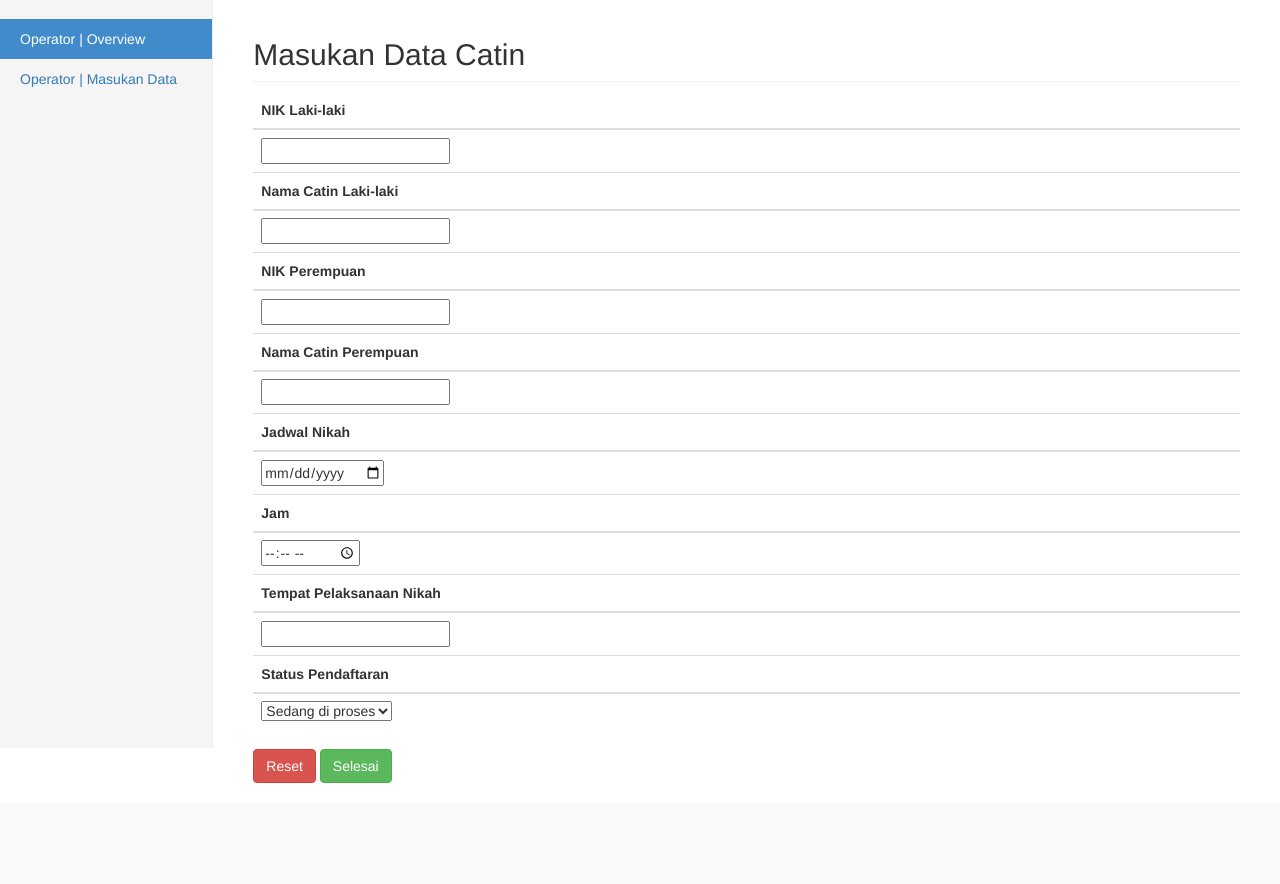
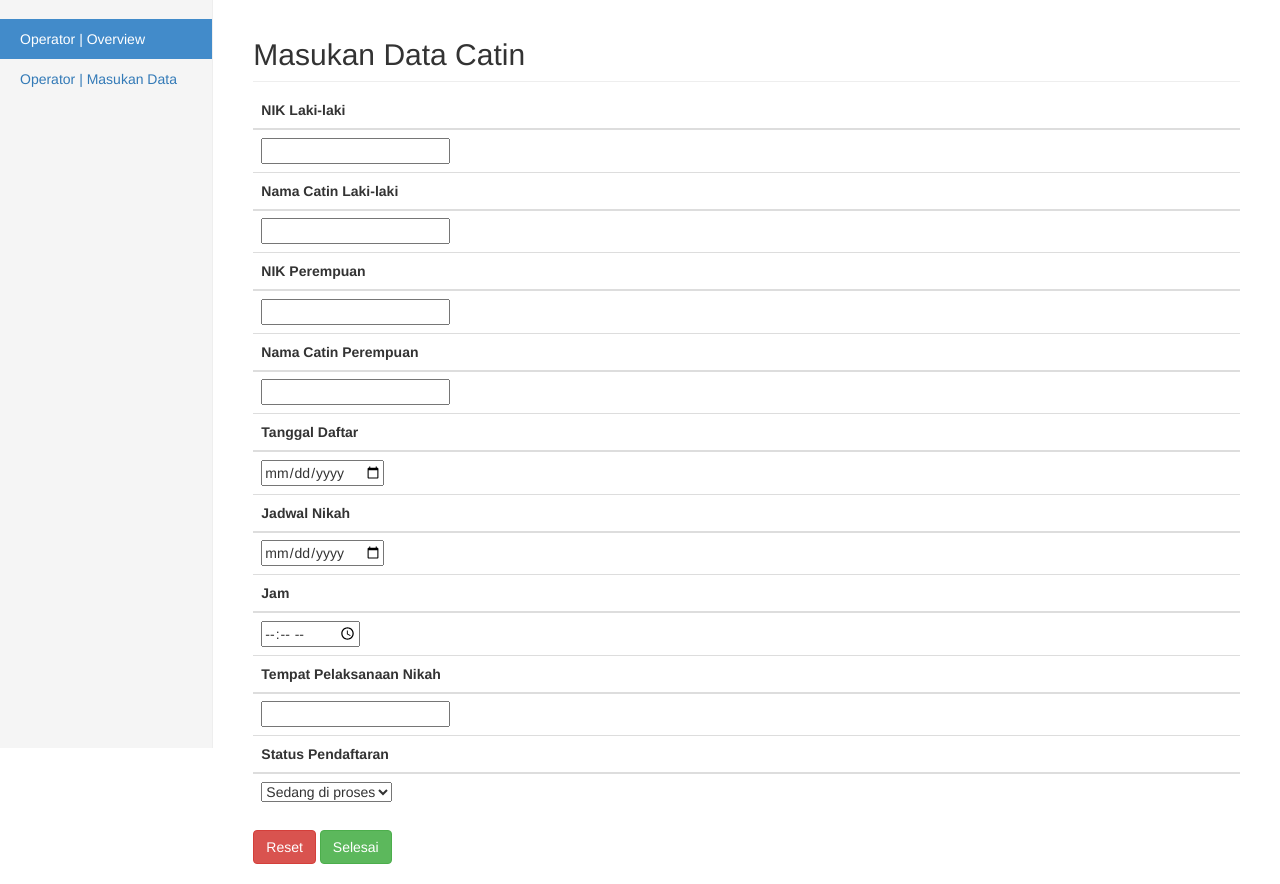
Before and after one commit to trinanda/Junior_Project_web_uci_Sistem-Pendaftaran-Nikah-Online-di-KUA-kecil.-Pyk-Timur, a Flask app: page /operatorAddData in a window 1280 px wide. Shown: the part 52-936 px from the top of the page. Before the commit the page ends 835 px from the top, so only its background shows below. Run offline with Flask 2, Linux system fonts and the light colour scheme; a user stored in the database is signed in; some libraries are stand-ins or nearby versions.

Commit message:
menambahkan fitur tanggal_daftar, namun ini hanya baru untuk operator

```diff
--- a/web_app/app.py
+++ b/web_app/app.py
@@ -202,14 +202,15 @@ def create_app():
                 add_jam = request.form['jam']
                 new_data = DataCatin(form.NIK_catin_laki_laki.data, form.nama_catin_laki_laki.data,
                                      form.NIK_catin_perempuan.data, form.nama_catin_perempuan.data,
-                                     form.jadwal_nikah.data, add_jam, form.tempat_pelaksaan_nikah.data,
-                                     current_user.id, False, form.status_pendaftaran.data)
+                                     form.tanggal_daftar.data, form.jadwal_nikah.data, add_jam,
+                                     form.tempat_pelaksaan_nikah.data, current_user.id, False,
+                                     form.status_pendaftaran.data)
                 db.session.add(new_data)
-                db.session.commit()
-                # try:
-                #     db.session.commit()
-                # except:
-                #     return 'Data yang dimasukan sudah ada, mohon diulangi!!!'
+                # db.session.commit()
+                try:
+                    db.session.commit()
+                except:
+                    return 'Data yang dimasukan sudah ada, mohon diulangi!!!'
                 return redirect(url_for('operator'))
 
         return render_template('operatorAddData.html', form=form, OPERATOR_NAME=operator_name)
@@ -242,6 +243,7 @@ def create_app():
                     new_name_L = form.nama_catin_laki_laki.data
                     new_nik_P = form.NIK_catin_perempuan.data
                     new_name_P = form.nama_catin_perempuan.data
+                    new_tanggal_daftar = form.tanggal_daftar.data
                     new_jadwal = form.jadwal_nikah.data
                     new_jam = request.form['jam']
                     new_tempat_pelaksaan_nikah = form.tempat_pelaksaan_nikah.data
@@ -252,6 +254,7 @@ def create_app():
                         data.NIK_catin_perempuan = new_nik_P
                         data.nama_catin_perempuan = new_name_P
                         data.jadwal_nikah = new_jadwal
+                        data.tanggal_daftar = new_tanggal_daftar
                         data.jam = new_jam
                         data.tempat_pelaksaan_nikah = new_tempat_pelaksaan_nikah
                         data.status_pendaftaran = new_status_pendaftaran
--- a/web_app/form.py
+++ b/web_app/form.py
@@ -44,6 +44,7 @@ class OperatorAddDataView(FlaskForm):
     nama_catin_laki_laki = StringField('', validators=[DataRequired()], render_kw={"placeholder": "Nama Catin Laki-laki"})
     NIK_catin_perempuan = DecimalField('', validators=[DataRequired()], render_kw={'placeholder': 'NIK Catin Perempuan'})
     nama_catin_perempuan = StringField('', validators=[DataRequired()], render_kw={"placeholder": "Nama Catin Perempuan"})
+    tanggal_daftar = DateField('Tanggal Daftar', format='%Y-%m-%d', validators=[DataRequired()])
     jadwal_nikah = DateField('Jadwal Nikah', format='%Y-%m-%d', validators=[DataRequired()])
     tempat_pelaksaan_nikah = StringField('', validators=[DataRequired()], render_kw={"placeholder": "Tempat Pelaksanaan Nikah"})
     status_pendaftaran = SelectField('status_pendaftaran', choices=[(ON_PROCESS, ON_PROCESS), (ACCEPTED, ACCEPTED)])
@@ -55,6 +56,7 @@ class EditCatin(FlaskForm):
     nama_catin_laki_laki = StringField('')
     NIK_catin_perempuan = DecimalField('')
     nama_catin_perempuan = StringField('')
+    tanggal_daftar = DateField('Tanggal Daftar', format='%Y-%m-%d', validators=[DataRequired()])
     jadwal_nikah = DateField('Jadwal Nikah', format='%Y-%m-%d')
     tempat_pelaksaan_nikah = StringField('')
     status_pendaftaran = SelectField('status_pendaftaran', choices=[(ON_PROCESS, ON_PROCESS), (ACCEPTED, ACCEPTED)])
--- a/web_app/models.py
+++ b/web_app/models.py
@@ -86,6 +86,7 @@ class DataCatin(db.Model):
     nama_catin_laki_laki = Column(String(100))
     NIK_catin_perempuan = Column(DECIMAL, unique=True)
     nama_catin_perempuan = Column(String(100))
+    tanggal_daftar = Column(Date)
     jadwal_nikah = Column(Date)
     jam = Column(Time)
     tempat_pelaksaan_nikah = Column(String)
@@ -101,12 +102,13 @@ class DataCatin(db.Model):
 
 
     def __init__(self, NIK_catin_laki_laki='', nama_catin_laki_laki='', NIK_catin_perempuan='',
-                 nama_catin_perempuan='', jadwal_nikah='', jam='', tempat_pelaksaan_nikah='', user_id='', is_public=False,
+                 nama_catin_perempuan='', tanggal_daftar='', jadwal_nikah='', jam='', tempat_pelaksaan_nikah='', user_id='', is_public=False,
                  status_pendaftaran=ON_PROCESS):
         self.NIK_catin_laki_laki = NIK_catin_laki_laki
         self.nama_catin_laki_laki = nama_catin_laki_laki
         self.NIK_catin_perempuan = NIK_catin_perempuan
         self.nama_catin_perempuan = nama_catin_perempuan
+        self.tanggal_daftar = tanggal_daftar
         self.jadwal_nikah = jadwal_nikah
         self.jam = jam
         self.tempat_pelaksaan_nikah = tempat_pelaksaan_nikah
--- a/web_app/templates/operatorAddData.html
+++ b/web_app/templates/operatorAddData.html
@@ -69,6 +69,14 @@
                     </td>
                  </tr>
                 <tr>
+                  <th>Tanggal Daftar</th>
+                <tr>
+                <tr>
+                    <td>
+                        {{ form.tanggal_daftar(placeholder="") }}
+                    </td>
+                 </tr>
+                <tr>
                   <th>Jadwal Nikah</th>
                 <tr>
                 <tr>
--- a/web_app/templates/operator_dashboard.html
+++ b/web_app/templates/operator_dashboard.html
@@ -59,6 +59,7 @@ Dashboard
                   <th>Nama Catin Laki-lai</th>
                   <th>NIK Perempuan</th>
                   <th>Nama Catin Perempuan</th>
+                  <th>Tanggal Daftar</th>
                   <th>Jadwal Nikah</th>
                   <th>Jam</th>
                   <th>Tempat Pelaksanaan Nikah</th>
@@ -73,6 +74,7 @@ Dashboard
                   <td>{{ list.nama_catin_laki_laki }}</td>
                   <td>{{ list.NIK_catin_perempuan }}</td>
                   <td>{{ list.nama_catin_perempuan }}</td>
+                  <td>{{ list.tanggal_daftar }}</td>
                   <td>{{ list.jadwal_nikah }}</td>
                   <td>{{ list.jam }}</td>
                   <td>{{ list.tempat_pelaksaan_nikah }}</td>
```
Also changed, not shown: migrations/versions/82097126f02a_tambahkan_kolom_tanggal_daftar.py (added, +29 -0 lines), web_app/templates/edit_catin.html (+8 -0 lines).
